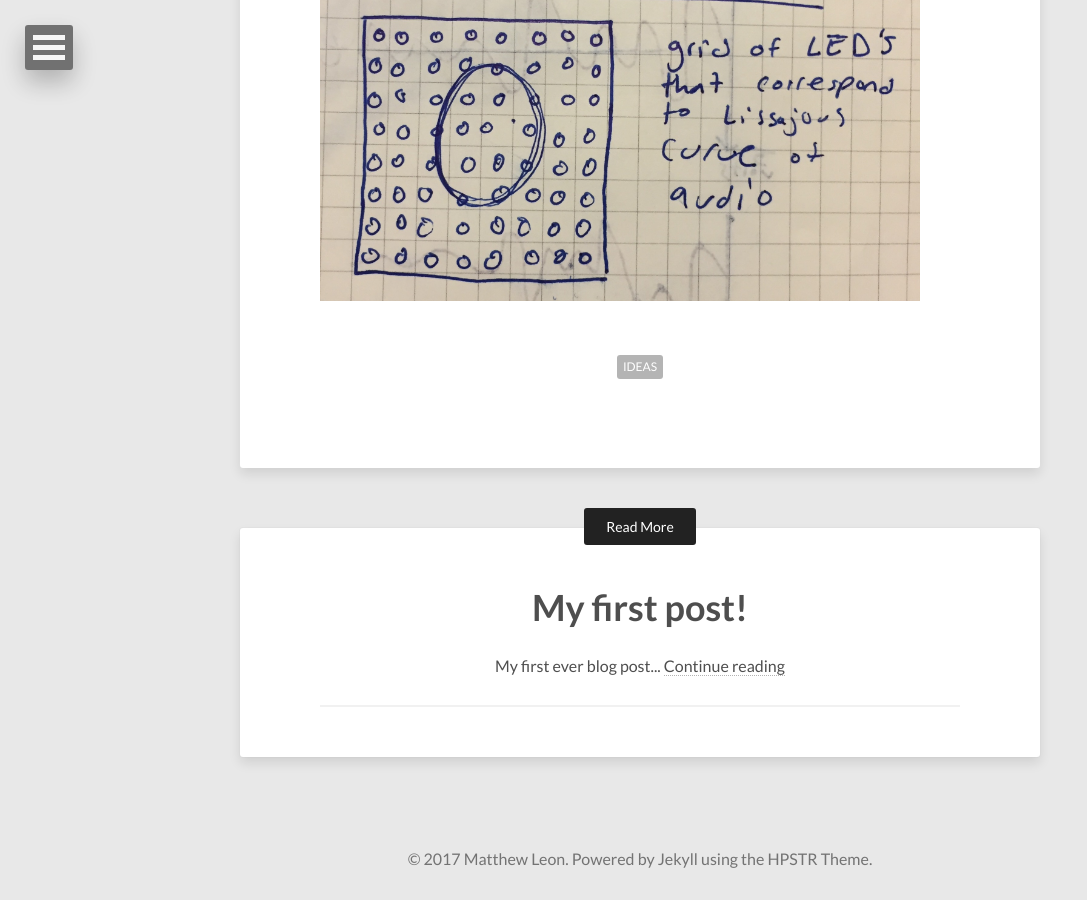
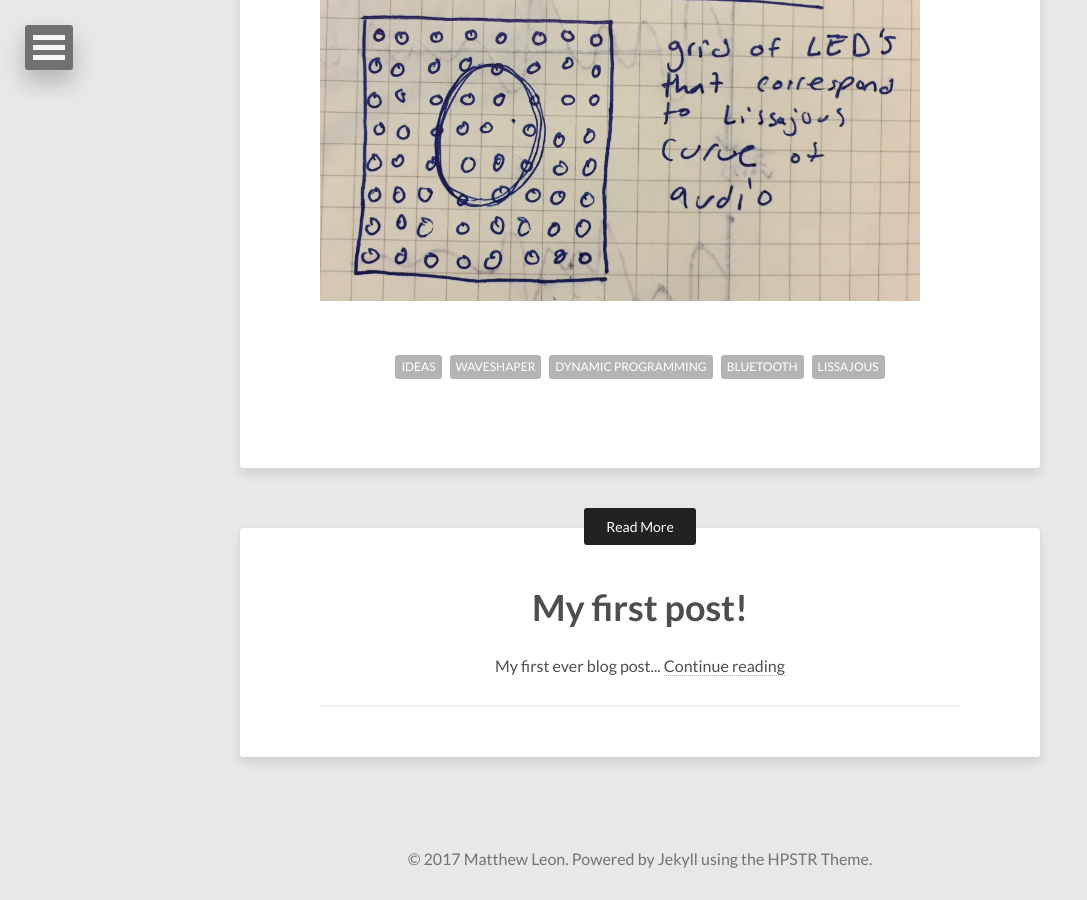
Before and after one commit to matthew-leon/matthew-leon.github.io, a Jekyll site: the page built from _posts/2017-01-30-idea-generator.md, in a window 1280 px wide and 900 px high, scrolled down 3649 px. Shown: the whole window, without its empty margins (0-1087 px from the left). Built offline with Jekyll 4.4.1, drawn with Linux system fonts in a browser that asks for light colours; nearby versions of some CDN libraries.

Commit message:
Update 2017-01-30-idea-generator.md

```diff
--- a/_posts/2017-01-30-idea-generator.md
+++ b/_posts/2017-01-30-idea-generator.md
@@ -3,7 +3,7 @@ layout: post
 title:  "Idea Generator"
 description: "A few preliminary ideas."
 date:   2017-01-30 23:50:00
-tags: [ideas]
+tags: [ideas, waveshaper, dynamic programming, bluetooth, lissajous]
 share: false
 image:
   [feature: /at_photos/photo13.jpg]
```
